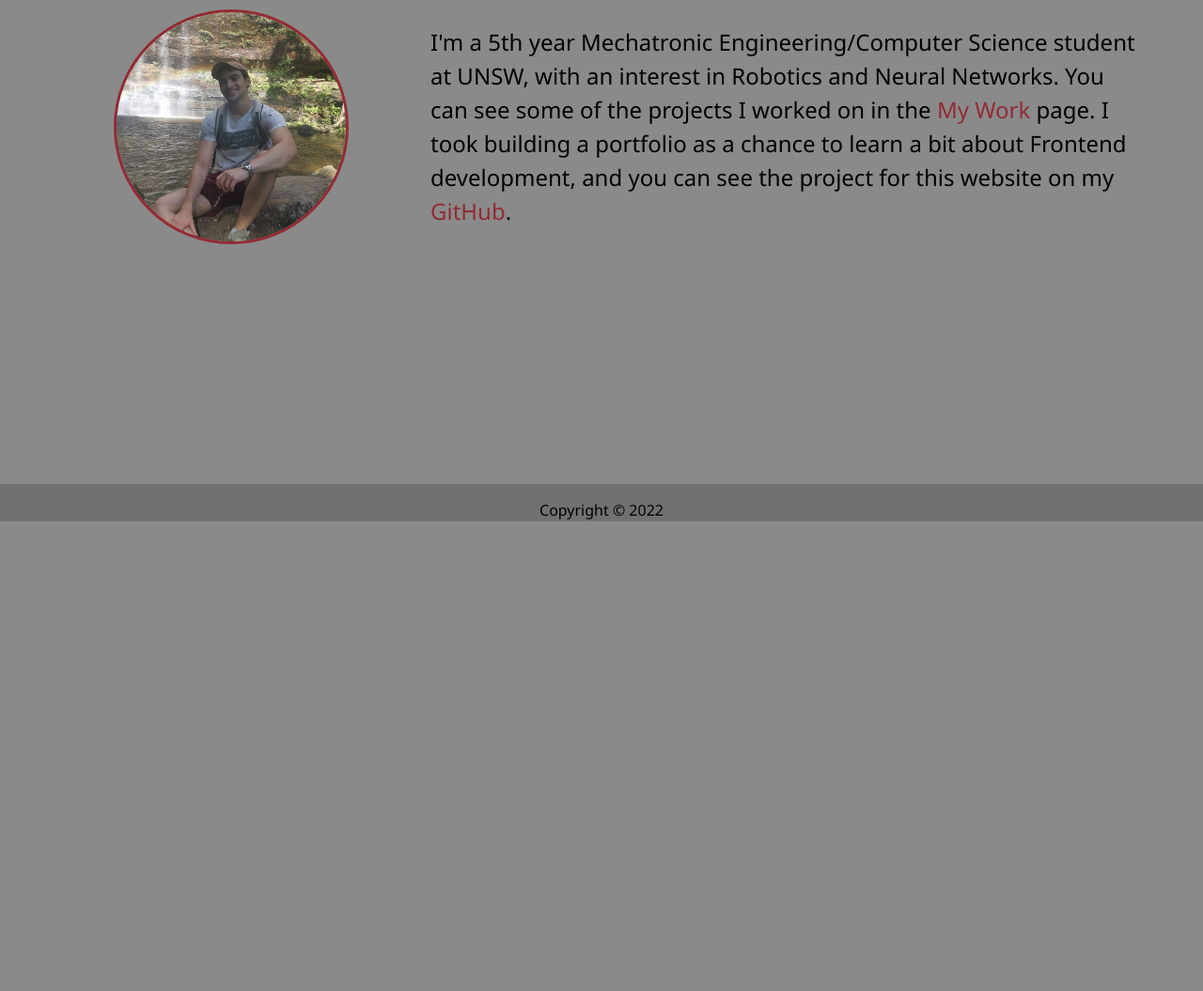
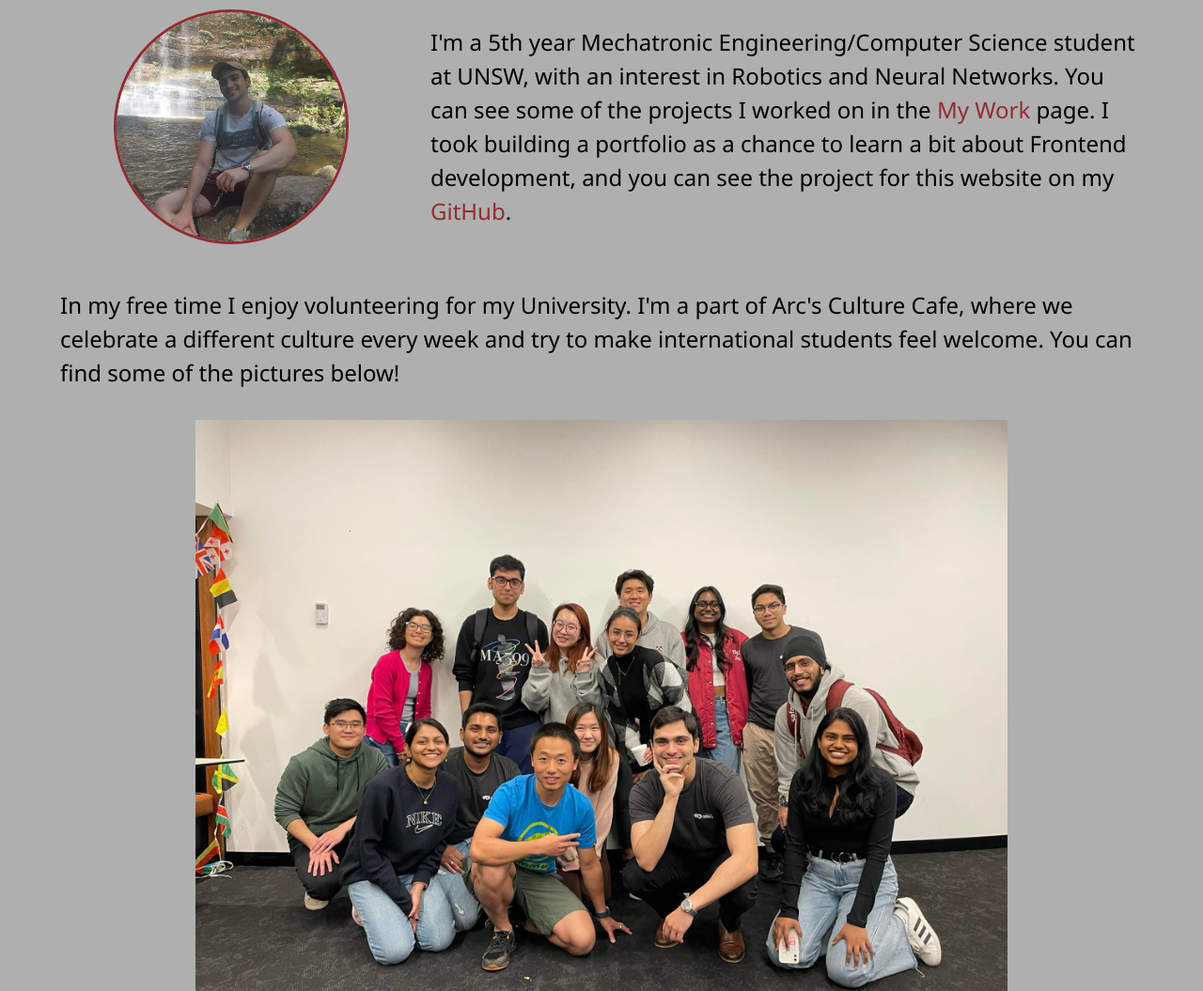
Before and after one commit to OltanS/Old-Portfolio-Project, a website: page docs/about.html in a window 1280 px wide. Shown: the part 245-1300 px from the top of the page at 94% size. Before the commit the page ends 800 px from the top, so only its background shows below. Drawn offline with Linux system fonts and the light colour scheme.

Commit message:
added some more to about me

```diff
--- a/docs/about.html
+++ b/docs/about.html
@@ -46,14 +46,29 @@
         <div class="about-info">
             <img src="img/me-out.jpeg" alt="Oltan Sevinc" class="bio-image">
             <div class="bio">
-                <p>I'm a 5th year Mechatronic Engineering/Computer Science
+                <p>
+                    I'm a 5th year Mechatronic Engineering/Computer Science
                     student at UNSW, with an interest in Robotics and Neural Networks.
                     You can see some of the projects I worked on in the
                     <a href="work.html"><span class="text-secondary">My Work</span></a>
                     page. I took building a portfolio as a chance to learn a bit
                     about Frontend development, and you can see the project for
-                    this website on my <a href="https://github.com/OltanS"><span class="text-secondary">GitHub</span></a>.</p>
+                    this website on my <a href="https://github.com/OltanS"><span class="text-secondary">GitHub</span></a>.
+                </p>
             </div>
+        </div>
+        <div class="other-photos">
+            <p>
+                In my free time I enjoy volunteering for my University.
+                I'm a part of Arc's Culture Cafe, where we
+                celebrate a different culture every week and
+                try to make international students feel welcome.
+                You can find some of the pictures below!
+            </p>
+            <img src="img/cc/cc-1.jpg" alt="cc-1" class="other-photo">
+            <img src="img/cc/cc-2.jpg" alt="cc-2" class="other-photo">
+            <img src="img/cc/cc-3.jpg" alt="cc-3" class="other-photo">
+            <img src="img/cc/cc-4.jpg" alt="cc-4" class="other-photo">
         </div>
     </main>
     <footer id="main-footer">
--- a/scss/_config.scss
+++ b/scss/_config.scss
@@ -1,4 +1,4 @@
-$primary-color: #8a8a8a;
+$primary-color: #afafaf;
 $secondary-color: #932b33;
 $show-home-image: true;
 $home-image: url(../img/tinkering-blur.png);
--- a/scss/main.scss
+++ b/scss/main.scss
@@ -97,6 +97,18 @@ main {
     }
 }
 
+.other-photos {
+    margin-top: 5vh;
+    p {
+        font-size: 1.5rem;
+    }
+    img {
+        width: 75%;
+        margin: 4vh auto;
+        display: block;
+    }
+}
+
 // Projects
 .projects {
     .item {
```
Also changed, not shown: docs/css/main.css, docs/img/cc/cc-1.jpg (added), docs/img/cc/cc-2.jpg (added), docs/img/cc/cc-3.jpg (added), docs/img/cc/cc-4.jpg (added).
